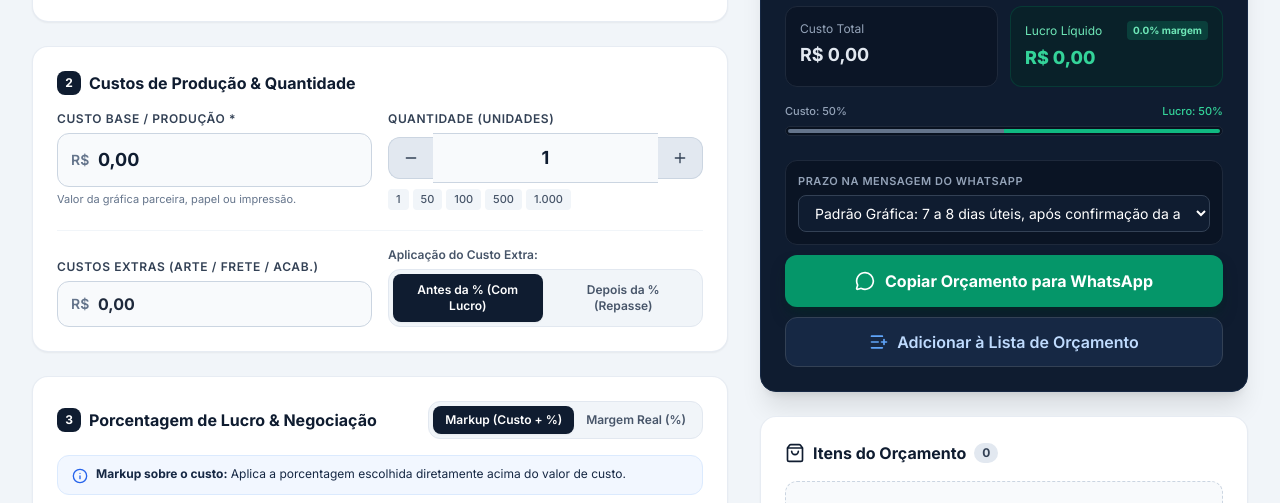
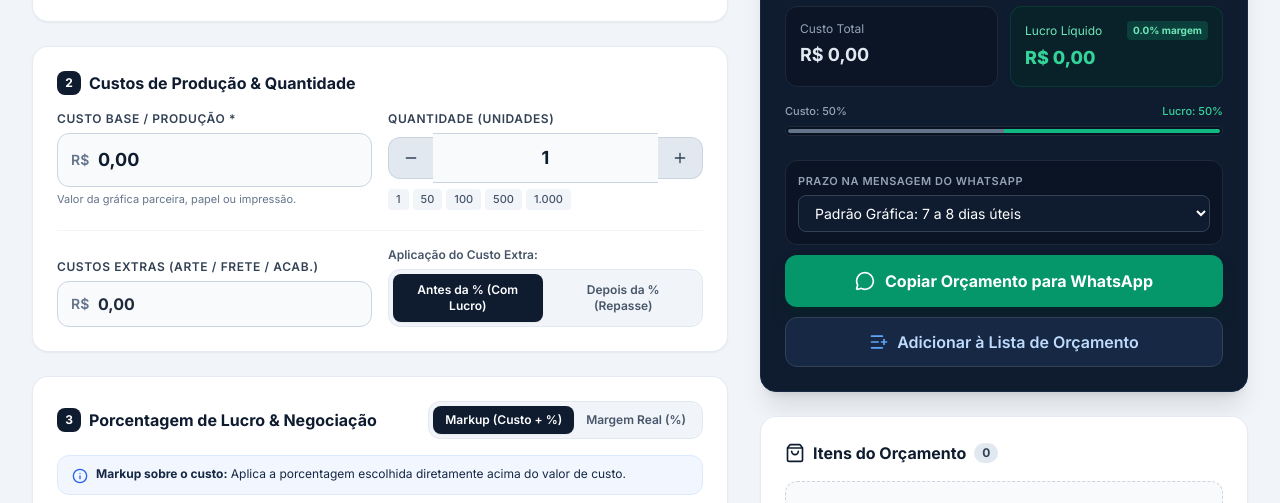
Before and after one commit to EricodaPrintAju/calculadora-printaju-v.1.0, a plain HTML site: page index.html in a window 1280 px wide. Shown: the part 279-782 px from the top of the page. Drawn offline with nearby package versions, Linux system fonts and the light colour scheme.

Commit message:
Update index.html

```diff
--- a/index.html
+++ b/index.html
@@ -402,10 +402,10 @@
                                     Prazo na Mensagem do WhatsApp
                                 </label>
                                 <select id="deliveryTimeSelect" onchange="savePreferences()" class="w-full bg-navy-900 border border-slate-700 text-xs sm:text-sm text-white rounded-lg px-3 py-2 focus:outline-none focus:border-amber-400">
-                                    <option value="7 a 8 dias úteis após aprovação da arte">Padrão Gráfica: 7 a 8 dias úteis, após confirmação da arte e do pagamento.</option>
-                                    <option value="Entrega no mesmo dia (sujeito à aprovação até 14h)">Produção Expressa: Mesmo dia, após confirmação da arte e do pagamento.</option>
-                                    <option value="48 horas úteis após aprovação da arte">Prazo Rápido: 48 horas úteis, após confirmação da arte e do pagamento.</option>
-                                    <option value="2 a 3 dias úteis após aprovação da arte">Prazo Rápido: 2 a 3 dias úteis, após confirmação da arte e do pagamento.</option>
+                                    <option value="7 a 8 dias úteis após aprovação da arte, após confirmação da arte e do pagamento.">Padrão Gráfica: 7 a 8 dias úteis</option>
+                                    <option value="Entrega no mesmo dia (sujeito à aprovação até 14h, após confirmação da arte e do pagamento.)">Produção Expressa: Mesmo dia</option>
+                                    <option value="48 horas úteis após aprovação da arte, após confirmação da arte e do pagamento.">Prazo Rápido: 48 horas úteis</option>
+                                    <option value="2 a 3 dias úteis após aprovação da arte, após confirmação da arte e do pagamento.">Prazo Rápido: 2 a 3 dias úteis</option>
                                     <option value="none">Não informar prazo na mensagem</option>
                                 </select>
                             </div>
```
